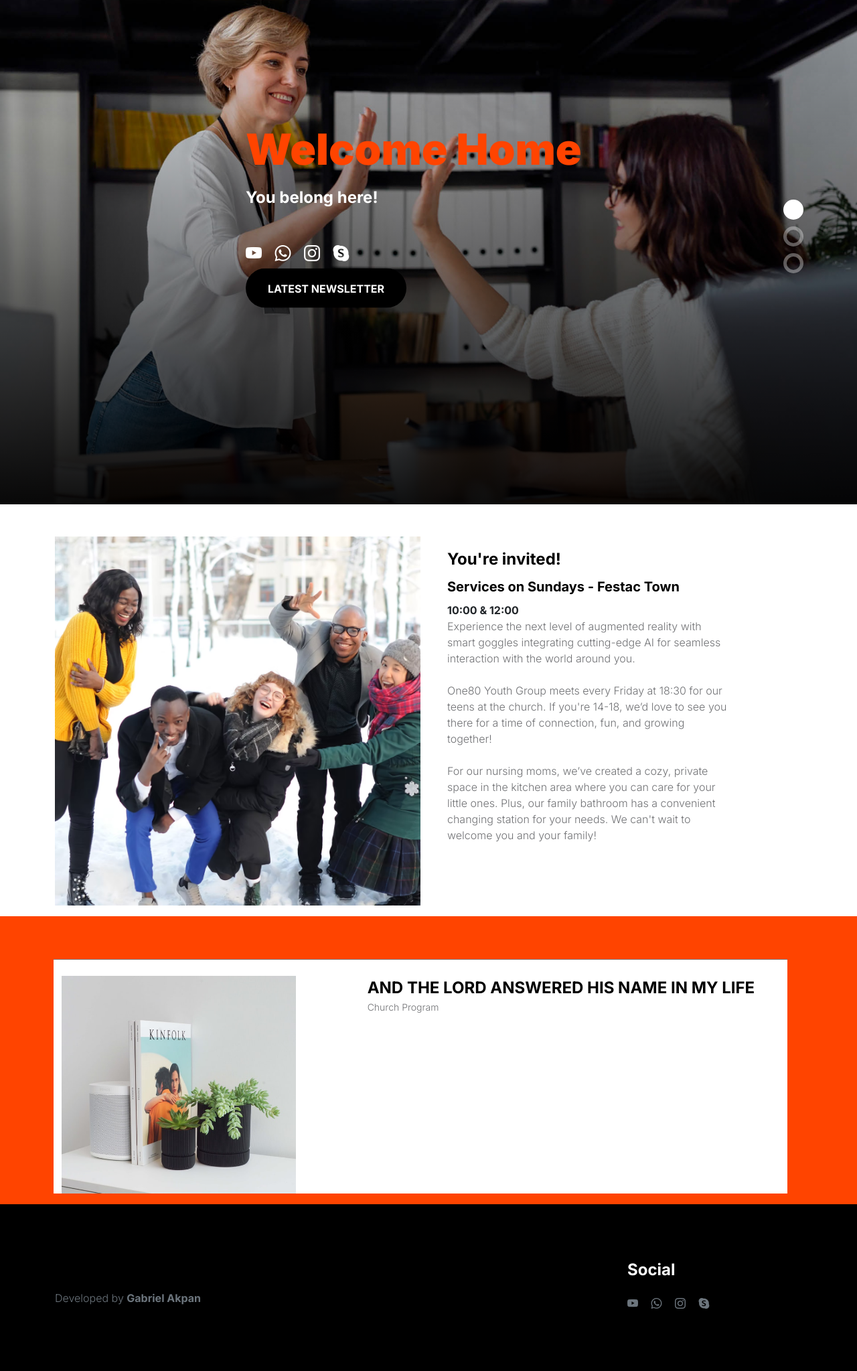
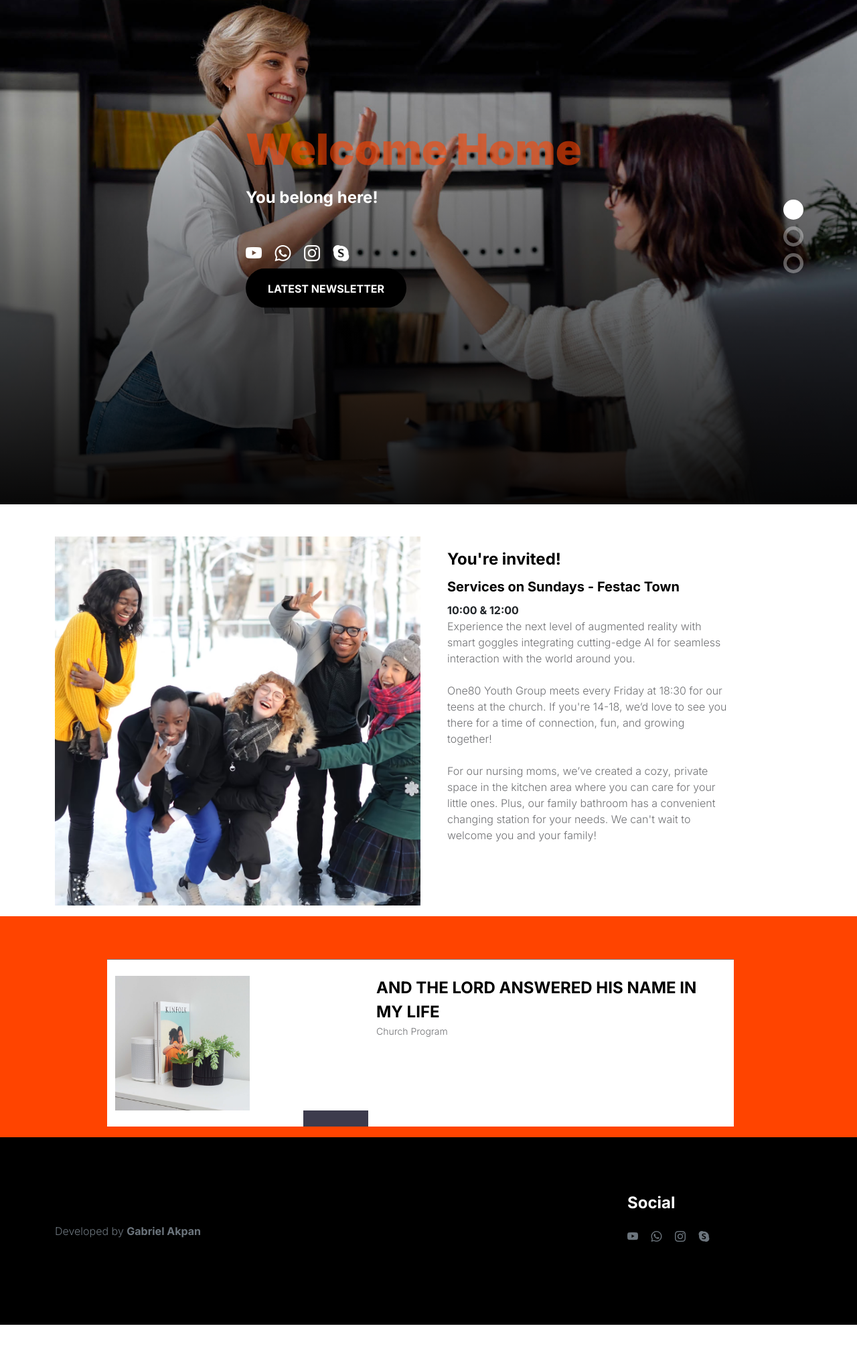
Before and after one commit to gabrieltakpan/VirtualChurch, a Django app: page / in a window 1280 px wide. Shown: the part 133-2180 px from the top of the page at 67% size. After the commit the page ends 2111 px from the top, so only its background shows below. Run offline with Django 5.2, Linux system fonts and the light colour scheme; data comes from the database, SQL or seed files in the repository; some libraries are stand-ins or nearby versions.

Commit message:
minor edit

```diff
--- a/static/css/custom_styles.css
+++ b/static/css/custom_styles.css
@@ -5,8 +5,8 @@
 
 .eventSection {
     background-color: #FF4400;
-    padding-left: 5rem;
-    padding-right: 5rem;
+    padding-left: 10rem;
+    padding-right: 10rem;
     padding-top: 4rem;
     padding-bottom: 1rem;
 }
@@ -23,7 +23,7 @@
     overflow: hidden;
     border-top: 1px solid gray;
     width: 100%;
-    max-height: 350px;
+    height: 250px;
     background-color: white;
 }
 .eventInfo {
@@ -35,7 +35,7 @@
 }
 .eventImage {
     position: relative;
-    height: 350px !important;
+    height: 100%;
 
     img {
         max-height: 100%;
--- a/static/css/tooplate-little-fashion.css
+++ b/static/css/tooplate-little-fashion.css
@@ -520,7 +520,7 @@
 }
 
 .slick-title {
-  color: var(--primary-color);
+  color: var(--primary-color-title);
 }
 
 .slick-custom {
@@ -1199,9 +1199,9 @@
 }
 
 .eventSection {
-  background-color: #FF4400;
-  padding-left: 5rem;
-  padding-right: 5rem;
+  background-color: var(--primary-color);
+  padding-left: 10rem;
+  padding-right: 10rem;
   padding-top: 4rem;
   padding-bottom: 1rem;
 }
@@ -1218,7 +1218,7 @@
   overflow: hidden;
   border-top: 1px solid gray;
   width: 100%;
-  max-height: 350px;
+  height: 250px;
   background-color: white;
 }
 .eventInfo {
@@ -1230,7 +1230,7 @@
 }
 .eventImage {
   position: relative;
-  height: 350px !important;
+  height: 100%;
 
   img {
       max-height: 100%;
```
Also changed, not shown: 1 other file.
